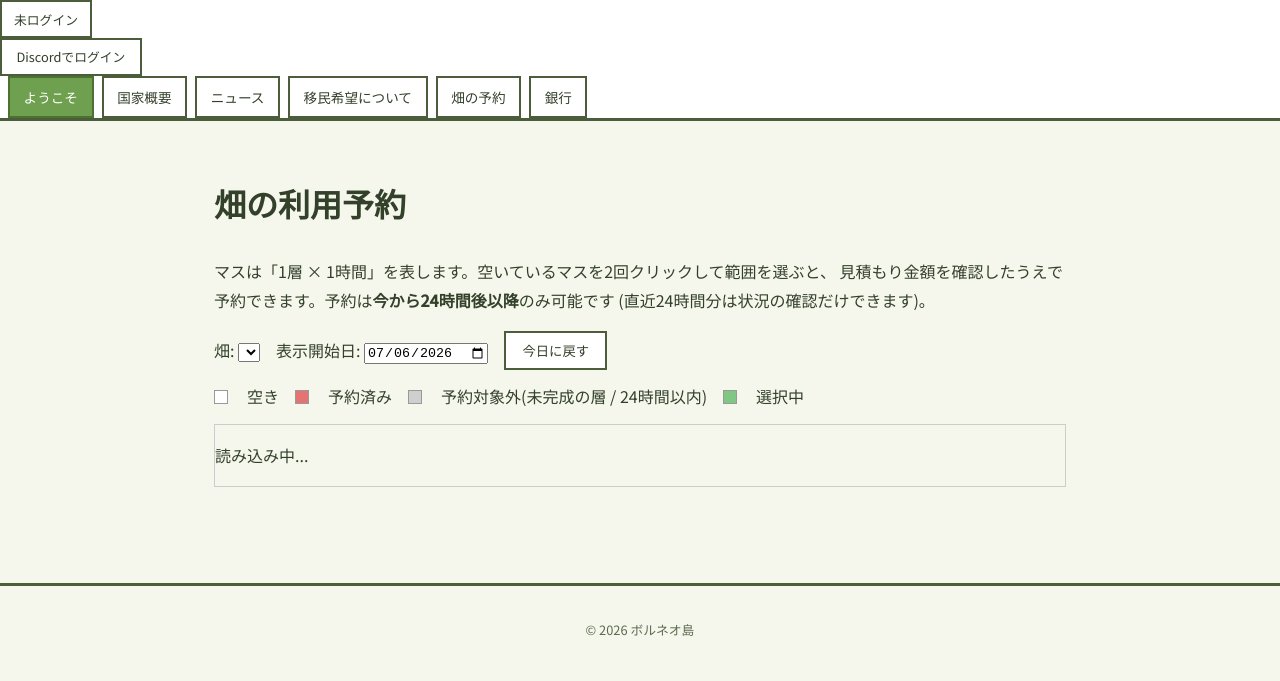
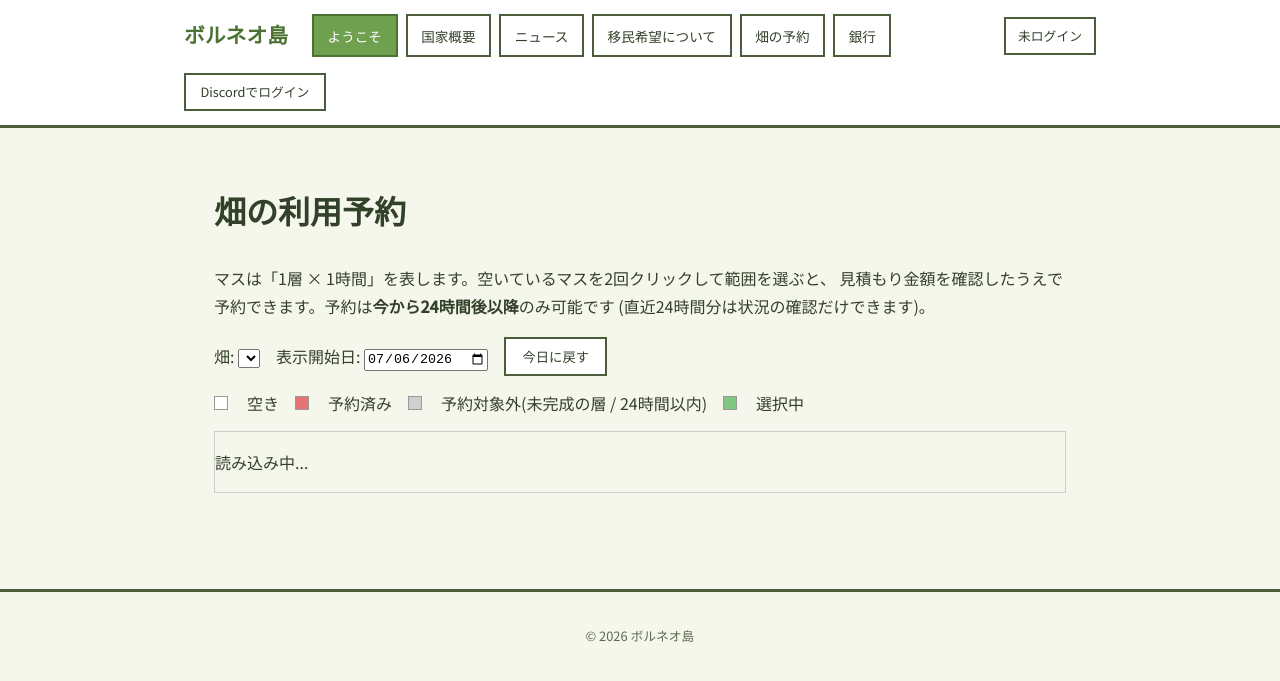
Before and after one commit to Bard256/wicr-Borneo, a Jekyll site: the page built from farm.html, in a window 1280 px wide. Shown: the top 681 px of the page. Built offline with Jekyll 4.4.1, drawn with Linux system fonts in a browser that asks for light colours; some web fonts are replaced.

Commit message:
Update nav.html

```diff
--- a/_includes/nav.html
+++ b/_includes/nav.html
@@ -1,5 +1,5 @@
-<div id="auth-status"></div>
-<button id="discord-login-btn">Discordでログイン</button>
+<header class="site-header">
+  <a href="{{ '/' | relative_url }}" class="site-title">ボルネオ島</a>
 
   <nav class="nav">
     <a class="nav-tab active" data-tab="welcome" href="{{ '/' | relative_url }}#welcome">ようこそ</a>
@@ -9,3 +9,7 @@
     <a href="{{ '/farm.html' | relative_url }}">畑の予約</a>
     <a href="{{ '/bank.html' | relative_url }}">銀行</a>
   </nav>
+
+  <div id="auth-status"></div>
+  <button id="discord-login-btn">Discordでログイン</button>
+</header>
```
Lines whose indentation alone changed are shown as unchanged.
